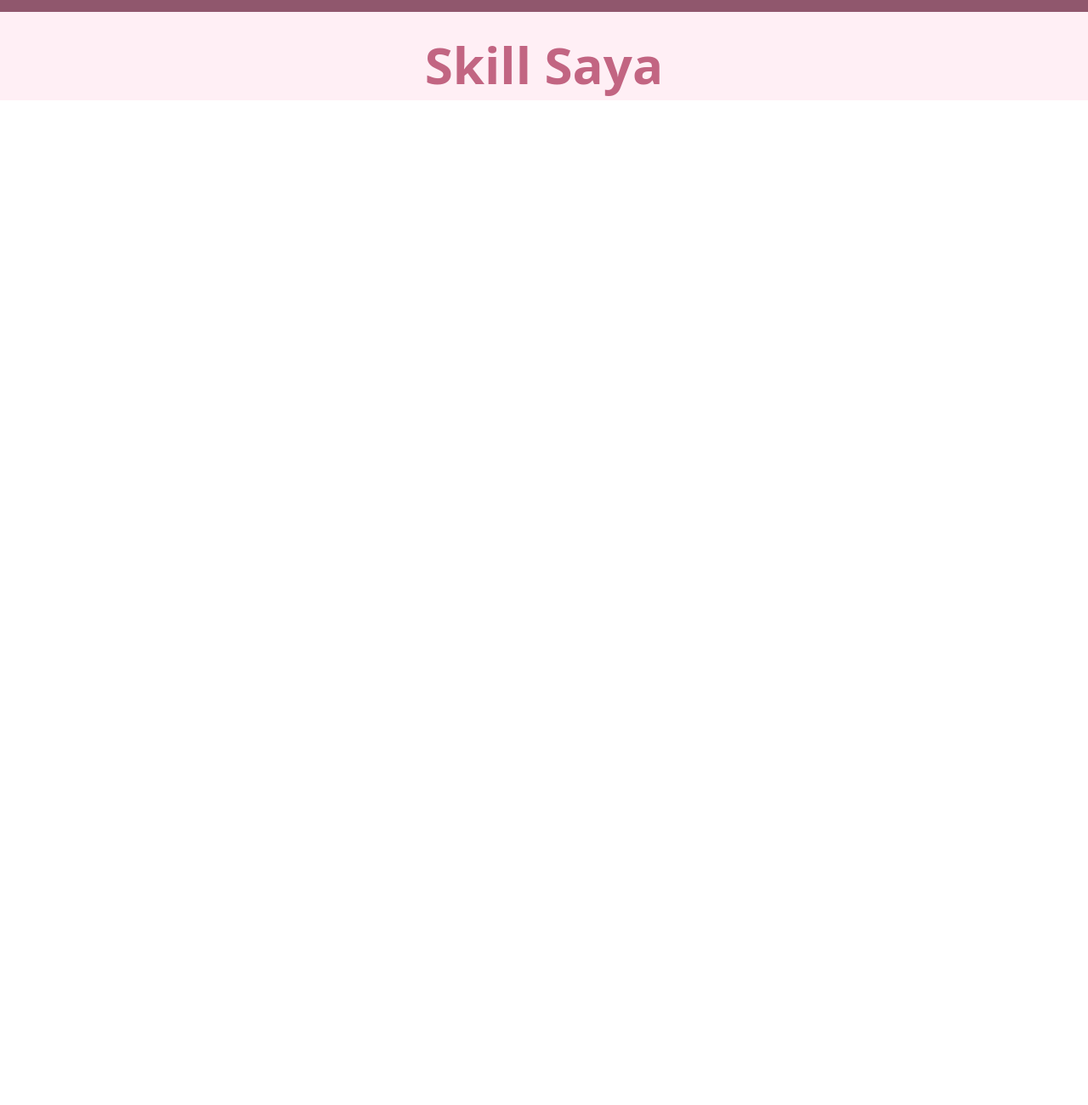
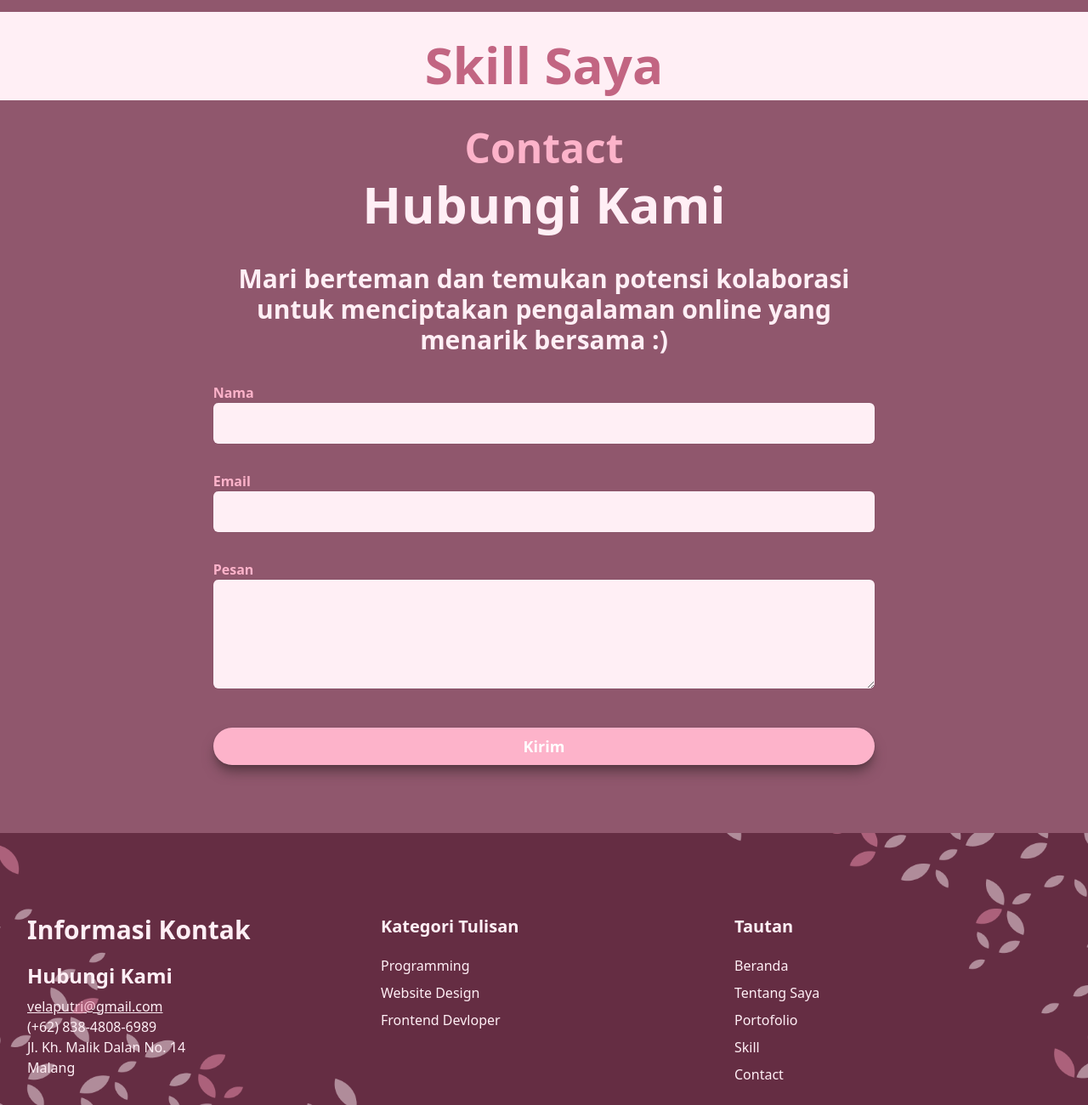
Before and after one commit to itsMeVela/myProfil, a website: page public/index.html in a window 1280 px wide. Shown: the part 4184-5484 px from the top of the page at 85% size. Before the commit the page ends 4302 px from the top, so only its background shows below. Drawn offline with Linux system fonts and the light colour scheme.

Commit message:
footer in progres

```diff
--- a/public/index.html
+++ b/public/index.html
@@ -32,15 +32,15 @@
         rounded-lg max-w-[250px] w-full right-4 top-full lg:block lg:static lg:bg-transparent lg:max-w-full lg:shadow-none lg:rounded-none">
         <ul class="block lg:flex">
           <li class="group">
-            <a href="#home" class="text-base text-black py-2 mx-8 flex
+            <a href="#beranda" class="text-base text-black py-2 mx-8 flex
             group-hover:text-textKu font-semibold  lg:text-lg">Beranda</a>
           </li>
           <li class="group">
-            <a href="#fitur" class="text-base text-black py-2 mx-8 flex
+            <a href="#profil" class="text-base text-black py-2 mx-8 flex
             group-hover:text-textKu font-semibold lg:text-lg">Tentang Saya</a>
           </li>
           <li class="group">
-              <a href="#harga" class="text-base text-black py-2 mx-8 flex
+              <a href="#portofolio" class="text-base text-black py-2 mx-8 flex
               group-hover:text-textKu font-semibold lg:text-lg">Portofolio</a>
             </li>
             <!-- <li class="group">
@@ -48,11 +48,11 @@
               group-hover:text-textKu font-semibold lg:text-lg">Clients</a>
             </li> -->
             <li class="group">
-              <a href="#faq" class="text-base text-black py-2 mx-8 flex
+              <a href="#skill" class="text-base text-black py-2 mx-8 flex
               group-hover:text-textKu font-semibold lg:text-lg">Skill</a>
             </li>
             <li class="group">
-              <a href="#Download" class="text-base text-black py-2 mx-8 flex
+              <a href="#contact" class="text-base text-black py-2 mx-8 flex
               group-hover:text-textKu font-semibold ">Contact</a>
             </li>
             <li class="group ">
@@ -83,7 +83,7 @@
 
 
    <!-- Header start -->
-   <section id="home" class="pt-8 bg-gradient-to-tl from-violet-100 via-40%  via-sky-100 via-50% to-red-100 to-80% lg:pt-0">
+   <section id="beranda" class="pt-8 bg-gradient-to-tl from-violet-100 via-40%  via-sky-100 via-50% to-red-100 to-80% lg:pt-0">
     <div class="relative">
       <img src="asset/bg.webp" alt="" class=" hidden lg:flex absolute bottom-0 left-0">
       <div class="container lg:pt-24 pt-12 md:pb-28">
@@ -122,7 +122,7 @@
    <!-- Header end -->
 
    <!-- section 1 profil start -->
-  <section class="bg-[#FFEFF5]">
+  <section id="profil" class="bg-[#FFEFF5]">
     <div class="container mb-10 pt-24">
     <div class="grid md:grid-cols-2 sm:grid-cols-1 md:flex md:flex-row-reverse">
         <div class="w-full mx-auto px-5 py-3 lg:pt-20">
@@ -250,7 +250,7 @@
 
 
    <!-- portofolio start -->
-   <section class="bg-[#90576D] pt-14 pb-8 sm:pb-10 lg:pb-20">
+   <section id="portofolio" class="bg-[#90576D] pt-14 pb-8 sm:pb-10 lg:pb-20">
     <h2 class=" text-xl font-black sm:text-lg lg:text-5xl text-center text-[#FDB3CA]">
       Portofolio
     </h2>
@@ -365,7 +365,7 @@
    <!-- portofolio end -->
 
    <!-- My Skill Start -->
-   <section class="bg-[#FFEFF5]">
+   <section id="skill" class="bg-[#FFEFF5]">
     <div class="container">
       <div class="grid md:grid-cols-2 sm:grid-cols-1 md:flex md:flex-row-reverse">
           <div class="w-full mx-auto px-5 py-3">
@@ -377,68 +377,122 @@
    </section>
    <!-- my skill end -->
 
-   <!-- footer start -->
-   <!-- <section class="bg-[#90576D]">
-    <div class="lg:h-80 relative overflow-hidden md:h-68 pb-5">
-      <img src="asset/bawah.webp" alt="bawah" class="h-50 flex absolute bottom-0 left-0 lg:h-80">
-      <img src="asset/atas.webp" alt="atas" class="h-50 flex absolute top-0 right-0 lg:h-80">
-      <h1 class="text-4xl text-[#FFEFF5] font-extrabold  mt-10 md:text-5xl lg:text-6xl text-center ">Let’s Talk</h1>
-      <div class="container px-5 py-14 lg:absolute lg:bottom-5 lg:left-1/2 lg:-translate-x-1/2">
-        <ul class="lg:hidden flex flex-wrap justify-center space-x-4 ">
-          <li class="pl-7 group ">
-            <a href="#home" class="text-lg text-slate-50 py-2 mx-20 flex group-hover:text-violet-300 cursor-pointer
-                 font-semibold sm:text-2xl">Nomor Phone  : 083848086989</a>
 
-          </li>
-          <li class="group ">
-              <a href="#fitur" class="text-lg text-slate-50 py-2 mx-24 flex group-hover:text-violet-300 cursor-pointer
-                   font-semibold sm:text-2xl">Email  : velaputri681@gmail.com</a>
-          </li>
-          <li class="group ">
-              <a href="#harga" class="text-lg text-slate-50 py-2 mx-24 flex group-hover:text-violet-300 cursor-pointer
-               font-semibold sm:text-2xl">Whatsapp : 083848086989</a>
-          </li>
+   <!-- contact start -->
+   <section id="contact" class="bg-[#90576D] pt-8 pb-10">
+    <div class="container">
+      <div class=" w-full px-4">
+        <div class="max-w-3xl mx-auto text-center mb-8">
+          <h2 class=" text-xl mb-3 font-black sm:text-lg lg:text-5xl text-center text-[#FDB3CA]">
+            Contact
+          </h2>
+          <h1 class="pb-5 font-bold text-3xl  text-center text-[#FFEFF5] sm:text-4xl lg:mb-5 lg:text-6xl">
+            Hubungi Kami
+          </h1>
+          <p class="text-center font-semibold lg:text-3xl text-[#FFEFF5] max-w-7xl mx-auto">
+           Mari berteman dan temukan potensi kolaborasi untuk menciptakan pengalaman online yang menarik bersama :)
+          </p>
+        </div>
 
-        </ul>
+        <form action="">
+         <div class="w-full lg:w-2/3 mx-auto">
+          <div class="w-full px-4 mb-8">
+            <label for="name" class="text-base font-bold text-[#FDB3CA]">Nama</label>
+            <input type="text" id="name" class="w-full bg-[#FFEFF5] text-semibold p-3 rounded-md focus:outline-none
+            focus:ring focus:ring-[#ff84a9] ring-1 ring-slate-900/5 space-y-4">
+          </div>
+          <div class="w-full px-4 mb-8">
+            <label for="email" class="text-base font-bold text-[#FDB3CA]">Email</label>
+            <input type="email" id="email" class="w-full bg-[#FFEFF5] text-semibold p-3 rounded-md focus:outline-none
+            focus:ring focus:ring-[#ff84a9] ring-1 ring-slate-900/5 space-y-4">
+          </div>
+          <div class="w-full px-4 mb-8">
+            <label for="pesan" class="text-base font-bold text-[#FDB3CA]">Pesan</label>
+            <textarea type="text" id="name" class="w-full bg-[#FFEFF5] text-semibold p-3 rounded-md focus:outline-none
+            focus:ring focus:ring-[#ff84a9] ring-1 ring-slate-900/5 space-y-4 h-32">
+          </textarea>
+          </div>
 
 
-        <ul class="hidden lg:flex flex-wrap justify-center space-x-4 ">
-          <li class="pl-7 group ">
-            <p href="#home" class="text-lg text-slate-50 py-2 mx-20 flex font-semibold lg:text-2xl">Phone</p>
+          <div class="w-full px-4">
+            <button
+            class="font-semibold text-white bg-[#FDB3CA] rounded-full shadow-lg shadow-[#573842] py-2 px-5 my-10 block w-full hover:bg-[#f5a9c0]
+             active:bg-[#ef93af] focus:ring focus:ring-[#f5d0db] ring-1 ring-slate-900/5 space-y-4 transition duration-300 ease-in-out
+             lg:text-lg "
+          >
+            Kirim
+          </button>
+          </div>
+        </div>
+        </form>
 
-          </li>
-          <li class="group ">
-              <p href="#fitur" class="text-lg text-slate-50 py-2 mx-24 flex font-semibold lg:text-2xl">Email</p>
-          </li>
-          <li class="group ">
-              <p href="#harga" class="text-lg text-slate-50 py-2 mx-24 flex font-semibold lg:text-2xl">Whatsapp</p>
-          </li>
-
-        </ul>
+      </div>
+    </div>
+   </section>
+   <!-- contact end -->
 
 
-        <ul class=" hidden lg:flex flex-wrap justify-center space-x-1 ">
-          <li class="p-0 group ">
-            <a href="#home" class="text-lg text-slate-50 py-2 mx-8 flex group-hover:text-violet-300 cursor-pointer
-                 font-semibold lg:text-2xl">08848086989</a>
+      <!-- footer start -->
+   <footer class="bg-[#652D43]">
+      <div class=" lg:h-80 relative pt-24 overflow-hidden md:h-68 pb-5">
+        <img src="asset/bawah.webp" alt="bawah" class="h-50 flex absolute bottom-0 left-0 lg:h-80">
+        <img src="asset/atas.webp" alt="atas" class="h-50 flex absolute top-0 right-0 lg:h-80">
+        <div class="container">
+        <div class="flex flex-wrap">
+          <div class="w-full  px-4 mb-12 text-[#FFEFF5] font-medium md:w-1/3 mx-auto">
+            <h2 class="text-3xl text-[#FFEFF5] font-bold mb-5">Informasi Kontak</h2>
+            <h3 class="text-2xl font-bold mb-2">Hubungi Kami</h3>
+            <p class="underline">velaputri@gmail.com</p>
+            <p>(+62) 838-4808-6989</p>
+            <p>Jl. Kh. Malik Dalan No. 14</p>
+            <p>Malang</p>
+          </div>
 
-          </li>
-            <li class="group ">
-              <a href="#fitur" class="text-lg text-slate-50 py-2 mx-8 flex group-hover:text-violet-300 cursor-pointer
-                   font-semibold lg:text-2xl"> velaputri681@gmail.com</a>
-          </li>
-          <li class="group ">
-              <a href="#harga" class="text-lg text-slate-50 py-2 mx-8 flex group-hover:text-violet-300 cursor-pointer
-               font-semibold lg:text-2xl">083848086989</a>
-          </li>
+          <div class="w-full  px-4 mb-12 text-[#FFEFF5] font-medium md:w-1/3">
+            <h2 class="text-xl text-[#FFEFF5] font-semibold mb-5">Kategori Tulisan</h2>
+            <ul>
+              <li>
+                <p href="#" class="inline-block text-base hover:text-[#f9c1d3] mb-2">Programming</p>
+              </li>
+              <li>
+                <p href="#" class="inline-block text-base hover:text-[#f9c1d3] mb-2">Website Design</p>
+              </li>
+              <li>
+                <p href="#" class="inline-block text-base hover:text-[#f9c1d3] mb-2">Frontend Devloper</p>
+              </li>
+            </ul>
+          </div>
 
-        </ul>
-
+          <div class="w-full  px-4 mb-12 text-[#FFEFF5] font-medium md:w-1/3">
+            <h2 class="text-xl text-[#FFEFF5] font-semibold mb-5">Tautan</h2>
+            <ul>
+              <li>
+                <a href="#bernda" class="inline-block text-base hover:text-[#f9c1d3] mb-2">Beranda</a>
+              </li>
+              <li>
+                <a href="#profil" class="inline-block text-base hover:text-[#f9c1d3] mb-2">Tentang Saya</a>
+              </li>
+              <li>
+                <a href="#portofolio" class="inline-block text-base hover:text-[#f9c1d3] mb-2">Portofolio</a>
+              </li>
+              <li>
+                <a href="#skill" class="inline-block text-base hover:text-[#f9c1d3] mb-2">Skill</a>
+              </li>
+              <li>
+                <a href="#contact" class="inline-block text-base hover:text-[#f9c1d3] mb-2">Contact</a>
+              </li>
+            </ul>
+          </div>
+         </div>
 
 
         </div>
+
+        <div class="w-full pt-10 border-t border-[#D9D9D9]">
+
+        </div>
       </div>
-    </div>
+
 
     <div class="w-10 h-10 bg-textKu hover:bg-[#f5a9c0] rounded-full flex fixed bottom-5 right-8 animate-bounce">
       <a href="#" class="text-xl m-auto cursor-pointer">
@@ -454,7 +508,7 @@
           </svg>
       </a>
   </div>
-  </section> -->
+  </footer>
    <!-- footer end -->
 
 
```
Also changed, not shown: public/css/output.css.
